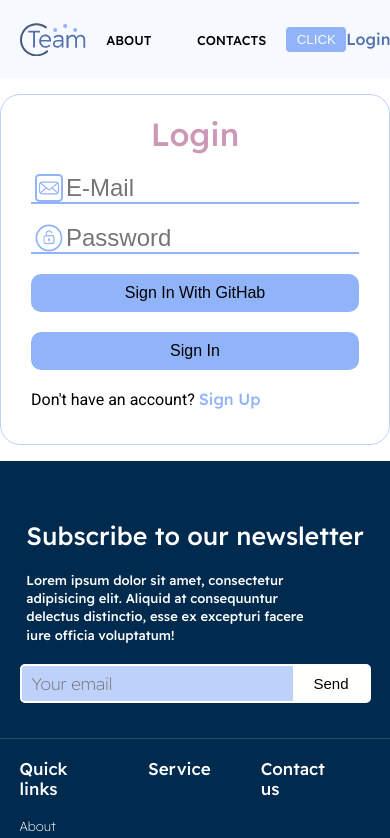
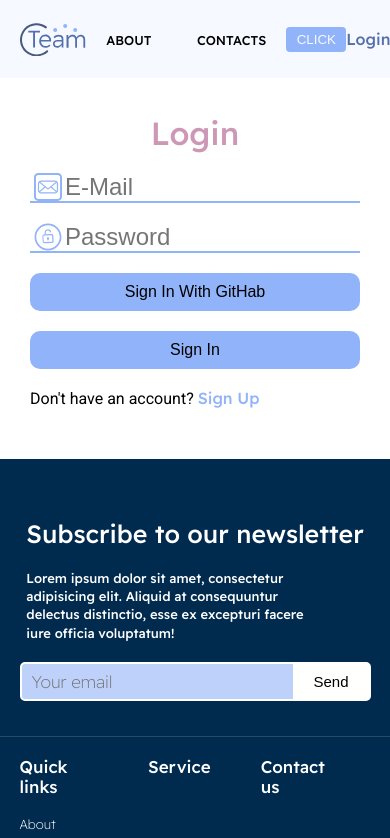
Before and after one commit to MaryAnzh/final-task, a Next.js app: page /login in a window 390 px wide. Shown: the top 838 px of the page. Built offline with nearby package versions, Linux system fonts and the light colour scheme; no server answers.

Commit message:
add: media queris

```diff
--- a/src/components/common/loginForm/styled.ts
+++ b/src/components/common/loginForm/styled.ts
@@ -15,6 +15,11 @@ export const Form = styled.form`
   display: flex;
   flex-direction: column;
   gap: 20px;
+  @media (max-width: 400px) {
+    & {
+      border: none;
+    }
+  }
    a {
     color: ${({ theme }) => theme.variable.main};
     cursor: pointer;
```
